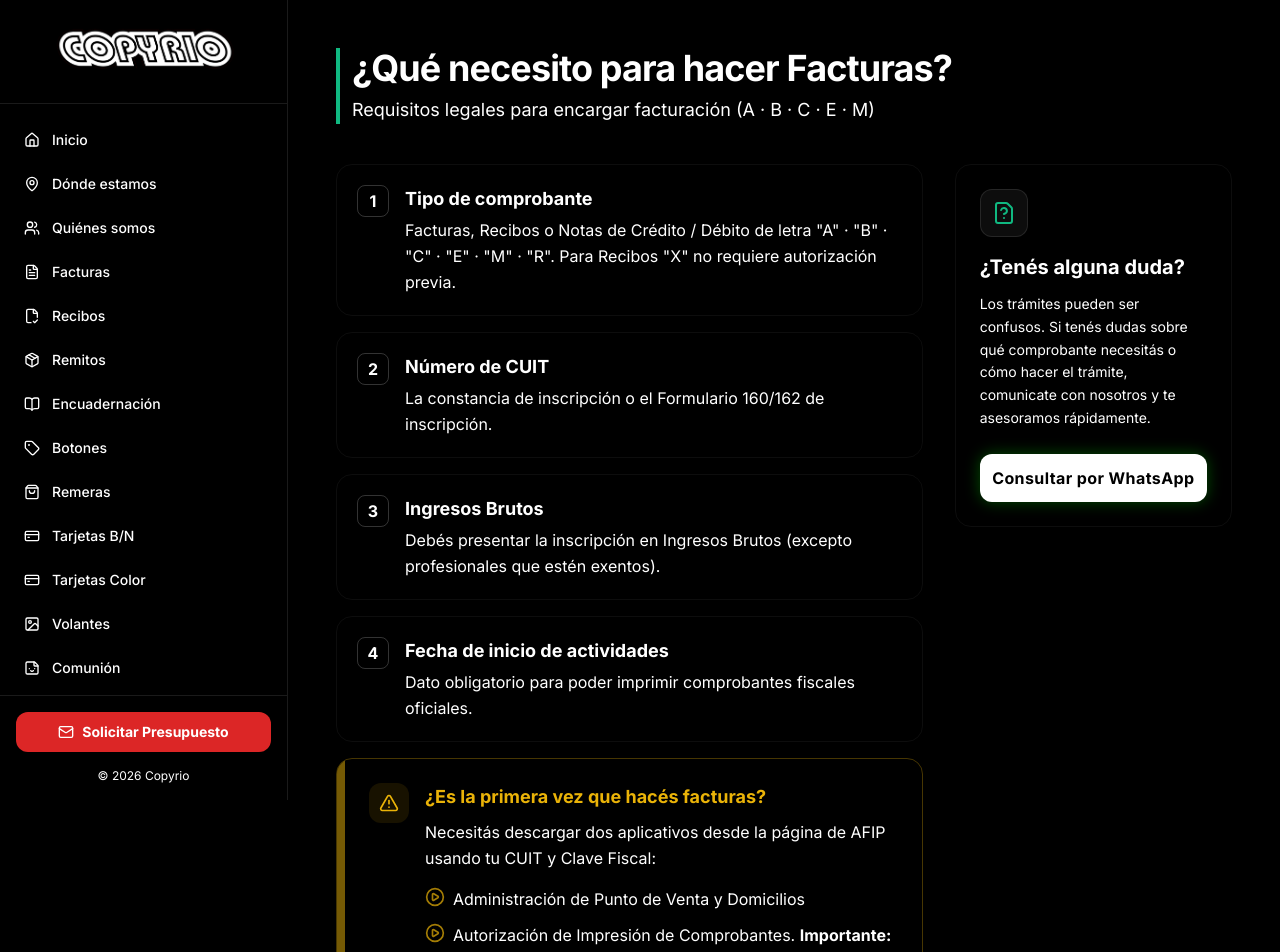
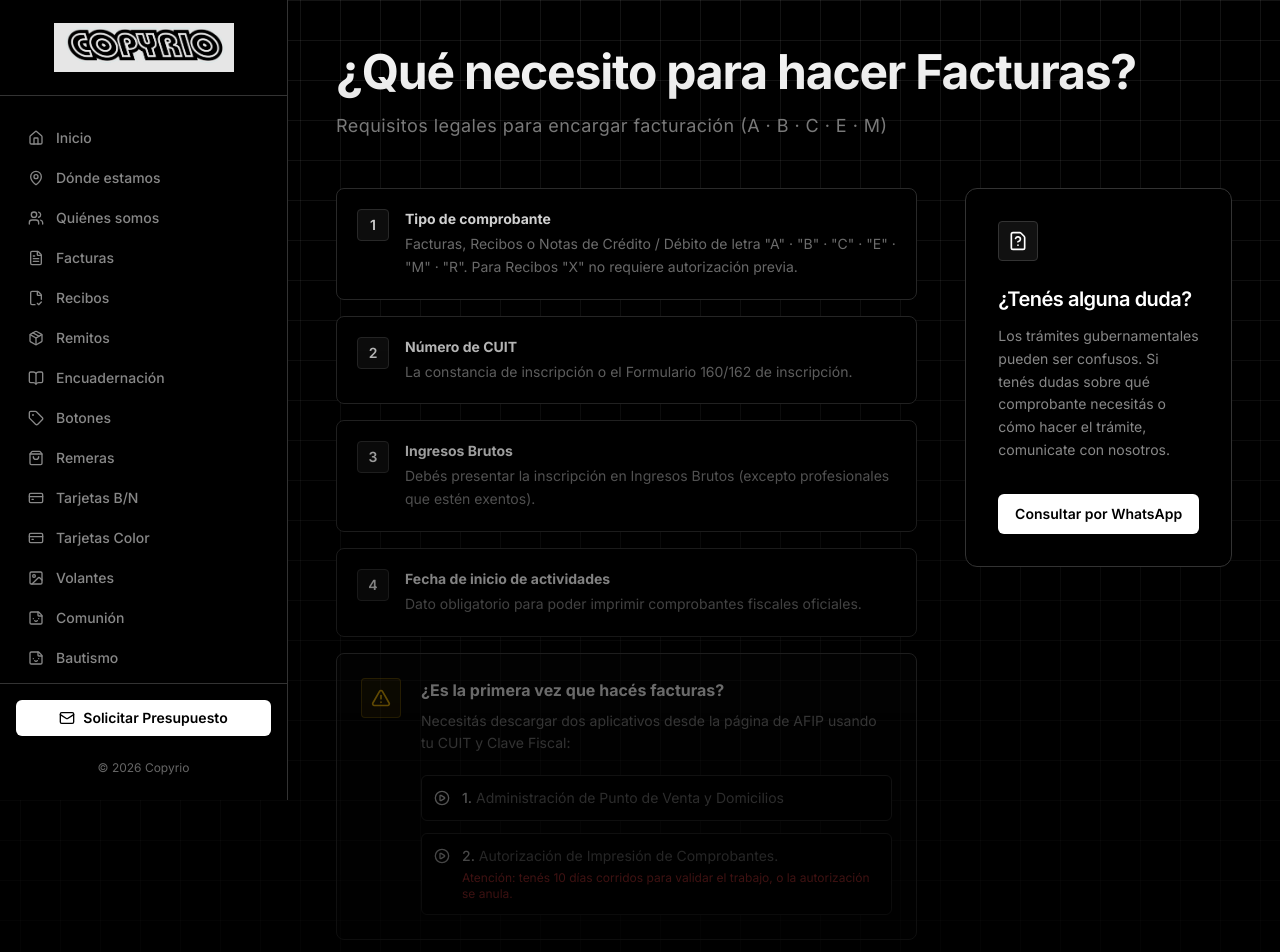
Before and after one commit to FedericoDeniard/copyrio, a React (Vite) app: page /que-necesito in a window 1280 px wide. Shown: the top 952 px of the page. Built offline with nearby package versions, Linux system fonts and the light colour scheme.

Commit message:
Vercel Style

```diff
--- a/src/components/Layout.jsx
+++ b/src/components/Layout.jsx
@@ -28,23 +28,41 @@ const navItems = [
 
 export default function Layout() {
   const [sidebarOpen, setSidebarOpen] = useState(false)
+  const [mousePosition, setMousePosition] = useState({ x: 0, y: 0 })
   const location = useLocation()
 
   useEffect(() => {
     setSidebarOpen(false)
   }, [location])
 
+  const handleMouseMove = (e) => {
+    setMousePosition({ x: e.clientX, y: e.clientY })
+  }
+
   return (
-    <div className="flex min-h-screen bg-brand-black font-sans text-brand-text">
+    <div
+      className="flex min-h-screen font-sans bg-grid relative"
+      onMouseMove={handleMouseMove}
+    >
+      {/* Interactive Spotlight */}
+      <div
+        className="pointer-events-none fixed inset-0 z-0 transition-opacity duration-300"
+        style={{
+          background: `radial-gradient(600px circle at ${mousePosition.x}px ${mousePosition.y}px, rgba(255,255,255,0.08), transparent 40%)`
+        }}
+      />
+
+      {/* Bottom Fade Overlay */}
+      <div className="absolute inset-0 bg-gradient-to-b from-transparent to-background/90 pointer-events-none z-0" />
 
       {/* Mobile Header & Hamburger */}
-      <div className="lg:hidden fixed top-0 left-0 right-0 h-16 glass z-40 flex items-center justify-between px-4 border-b border-white/10">
+      <div className="lg:hidden fixed top-0 left-0 right-0 h-16 glass z-40 flex items-center justify-between px-4 border-b border-accents-2">
         <div className="flex items-center gap-3">
-          <img src="/imagenes/logo-copyrio.gif" alt="Copyrio" className="h-8 object-contain" />
+          <img src="/imagenes/logo-copyrio.gif" alt="Copyrio" className="h-8 object-contain filter invert opacity-90" />
         </div>
         <button
           onClick={() => setSidebarOpen(true)}
-          className="p-2 bg-brand-dark rounded-lg border border-white/10 text-brand-text hover:bg-white/5 transition-colors"
+          className="p-2 bg-transparent rounded-md border border-accents-2 text-accents-5 hover:text-foreground hover:border-accents-3 transition-colors"
         >
           <Menu className="w-5 h-5" />
         </button>
@@ -53,22 +71,22 @@ export default function Layout() {
       {/* Mobile Overlay */}
       {sidebarOpen && (
         <div
-          className="fixed inset-0 bg-black/80 backdrop-blur-sm z-40 lg:hidden transition-opacity"
+          className="fixed inset-0 bg-background/80 backdrop-blur-sm z-40 lg:hidden transition-opacity"
           onClick={() => setSidebarOpen(false)}
         />
       )}
 
       {/* Sidebar */}
       <aside className={`
-        fixed top-0 left-0 bottom-0 w-72 bg-brand-dark border-r border-white/10 z-50
+        fixed top-0 left-0 bottom-0 w-72 bg-background border-r border-accents-2 z-50
         flex flex-col transition-transform duration-300 ease-in-out lg:shadow-none
         ${sidebarOpen ? 'translate-x-0' : '-translate-x-full lg:translate-x-0'}
       `}>
-        <div className="flex items-center justify-center p-6 border-b border-white/10">
-          <img src="/imagenes/logo-copyrio.gif" alt="Copyrio Logo" className="w-full max-w-[200px] object-contain" />
+        <div className="flex items-center justify-center h-24 border-b border-accents-2 px-6">
+          <img src="/imagenes/logo-copyrio.gif" alt="Copyrio Logo" className="w-full max-w-[180px] object-contain filter invert opacity-90" />
         </div>
 
-        <nav className="flex-1 overflow-y-auto py-4 px-3 space-y-1 custom-scrollbar">
+        <nav className="flex-1 overflow-y-auto py-6 px-4 space-y-1">
           {navItems.map((item) => {
             const Icon = item.icon
             return (
@@ -77,15 +95,15 @@ export default function Layout() {
                 to={item.to}
                 end={item.exact}
                 className={({ isActive }) => `
-                  flex items-center gap-3 px-3 py-2.5 rounded-xl text-sm font-medium transition-all duration-200
+                  flex items-center gap-3 px-3 py-2 rounded-md text-sm font-medium transition-colors duration-200
                   ${isActive
-                    ? 'bg-brand-primary/10 text-brand-primary shadow-sm border border-brand-primary/20'
-                    : 'text-brand-muted hover:bg-white/5 hover:text-brand-text'}
+                    ? 'bg-accents-2 text-foreground'
+                    : 'text-accents-5 hover:bg-accents-1 hover:text-foreground'}
                 `}
               >
                 {({ isActive }) => (
                   <>
-                    <Icon className={`w-4 h-4 ${isActive ? 'text-brand-primary' : 'text-brand-muted'}`} />
+                    <Icon className={`w-4 h-4 ${isActive ? 'text-foreground' : 'text-accents-5'}`} />
                     {item.label}
                   </>
                 )}
@@ -94,22 +112,22 @@ export default function Layout() {
           })}
         </nav>
 
-        <div className="p-4 border-t border-white/10 bg-brand-dark">
+        <div className="p-4 border-t border-accents-2 bg-background">
           <a
             href="mailto:copyrio@copyrio.ar?subject=Presupuesto"
-            className="flex items-center justify-center gap-2 w-full py-2.5 bg-red-600 hover:bg-red-500 text-white rounded-xl text-sm font-bold transition-colors shadow-sm"
+            className="flex items-center justify-center gap-2 w-full py-2 bg-foreground hover:bg-gray-200 text-background rounded-md text-sm font-semibold transition-colors"
           >
             <Mail className="w-4 h-4" />
             Solicitar Presupuesto
           </a>
-          <p className="text-center text-xs text-brand-muted mt-4">
+          <p className="text-center text-xs text-accents-4 mt-6 mb-2">
             © {new Date().getFullYear()} Copyrio
           </p>
         </div>
       </aside>
 
       {/* Main Content Area */}
-      <main className="flex-1 lg:ml-72 min-h-screen pt-16 lg:pt-0 pb-12">
+      <main className="flex-1 lg:ml-72 min-h-screen pt-16 lg:pt-0 pb-20">
         <div className="max-w-5xl mx-auto p-4 sm:p-8 lg:p-12">
           <Outlet />
         </div>
--- a/src/index.css
+++ b/src/index.css
@@ -26,4 +26,12 @@
   .text-secondary {
     @apply text-accents-5;
   }
+
+  .bg-grid {
+    background-size: 40px 40px;
+    background-image:
+      linear-gradient(to right, rgba(255, 255, 255, 0.08) 1px, transparent 1px),
+      linear-gradient(to bottom, rgba(255, 255, 255, 0.08) 1px, transparent 1px);
+    background-position: center top;
+  }
 }
--- a/src/pages/Home.jsx
+++ b/src/pages/Home.jsx
@@ -28,21 +28,19 @@ export default function Home() {
     <div className="animate-in fade-in duration-500">
 
       {/* Hero Section */}
-      <div className="bg-brand-card rounded-3xl p-8 sm:p-12 shadow-2xl border border-white/10 mb-12 relative overflow-hidden">
-        <div className="absolute top-0 right-0 w-64 h-64 bg-brand-primary rounded-full blur-[100px] -mr-20 -mt-20 opacity-10 pointer-events-none" />
-
-        <div className="relative z-10 max-w-2xl">
-          <h1 className="font-display font-black text-4xl sm:text-5xl lg:text-6xl text-brand-text tracking-tight leading-tight mb-4">
-            Imprenta y <span className="text-transparent bg-clip-text bg-gradient-to-r from-brand-primary to-emerald-400">encuadernación</span> profesional.
+      <div className="border-vercel rounded-xl p-8 sm:p-12 mb-16 bg-accents-1/30">
+        <div className="max-w-3xl">
+          <h1 className="font-display font-extrabold tracking-tight text-5xl sm:text-6xl lg:text-7xl text-foreground leading-[1.1] mb-6">
+            Imprenta y encuadernación profesional
           </h1>
-          <p className="text-lg text-brand-muted mb-8 max-w-lg leading-relaxed">
-            Más de 40 años brindando soluciones gráficas, comerciales y editoriales en la zona de Once, Buenos Aires.
+          <p className="text-xl text-accents-5 mb-10 max-w-2xl leading-relaxed font-light tracking-wide">
+            Más de 40 años brindando soluciones gráficas, comerciales y editoriales de alto rendimiento en la zona de Once, Buenos Aires.
           </p>
 
-          <div className="flex flex-col sm:flex-row gap-4 mb-8">
+          <div className="flex flex-col sm:flex-row gap-4 mb-12">
             <a
               href="mailto:copyrio@copyrio.ar?subject=Presupuesto"
-              className="inline-flex items-center justify-center gap-2 px-6 py-3.5 bg-red-600 hover:bg-red-500 text-white rounded-xl font-bold transition-all hover:shadow-[0_0_15px_rgba(220,38,38,0.5)] hover:-translate-y-0.5"
+              className="inline-flex items-center justify-center gap-2 px-6 py-3 bg-foreground hover:bg-gray-200 text-background rounded-md font-semibold transition-colors"
             >
               Consultar Presupuesto
               <ExternalLink className="w-4 h-4 ml-1 opacity-70" />
@@ -51,49 +49,43 @@ export default function Home() {
               href="https://wa.me/5491149543444"
               target="_blank"
               rel="noreferrer"
-              className="inline-flex items-center justify-center gap-2 px-6 py-3.5 bg-brand-dark hover:bg-white/5 text-brand-primary rounded-xl font-bold transition-all border border-brand-primary/30 hover:border-brand-primary hover:shadow-[0_0_15px_rgba(0,255,0,0.2)]"
+              className="inline-flex items-center justify-center gap-2 px-6 py-3 bg-transparent hover:bg-accents-2 text-foreground rounded-md font-medium transition-colors border border-accents-2"
             >
-              <MessageCircle className="w-5 h-5" />
+              <MessageCircle className="w-4 h-4 text-brand-accent group-hover:text-brand-accent" />
               WhatsApp
             </a>
           </div>
 
-          <div className="flex items-center gap-4 text-sm font-medium text-brand-muted bg-brand-dark w-fit px-4 py-2.5 rounded-lg border border-white/5">
-            <Phone className="w-4 h-4 text-brand-primary" />
-            <span className="text-brand-text">011 4954-3444</span>
-            <span className="w-1 h-1 bg-white/20 rounded-full" />
-            <span>Lun a Vie 10:30 a 19:00 Hs</span>
+          <div className="flex items-center gap-3 text-sm font-medium text-accents-5 group">
+            <Phone className="w-4 h-4 text-accents-5 group-hover:text-foreground transition-colors" />
+            <span className="text-foreground">011 4954-3444</span>
+            <span className="w-1 h-1 bg-accents-3 rounded-full" />
+            <span>Lu a Vi 10:30 a 19:00 Hs</span>
           </div>
         </div>
       </div>
 
       {/* Services Grid */}
-      <div className="mb-12">
-        <h2 className="font-display text-2xl font-bold text-brand-accent mb-6 flex items-center gap-2">
+      <div className="mb-20">
+        <h2 className="font-display tracking-tight text-2xl font-semibold text-foreground mb-8">
           Nuestros Servicios
         </h2>
 
-        <div className="grid grid-cols-1 md:grid-cols-2 lg:grid-cols-3 gap-3">
+        <div className="grid grid-cols-1 md:grid-cols-2 lg:grid-cols-3 gap-4 group/grid">
           {services.map((service, i) => (
-            <div
-              key={i}
-              className="flex items-start gap-3 p-4 bg-brand-card rounded-xl border border-white/5 hover:border-brand-primary/30 hover:bg-white/5 transition-all group"
-            >
-              <CheckCircle2 className="w-5 h-5 text-brand-primary shrink-0 mt-0.5 group-hover:scale-110 transition-transform" />
-              <span className="text-sm font-medium text-brand-text leading-snug group-hover:text-brand-primary transition-colors">{service}</span>
-            </div>
+            <ServiceCard key={i} service={service} />
           ))}
         </div>
       </div>
 
       {/* Brands */}
-      <div>
-        <h3 className="text-xs font-bold tracking-widest uppercase text-brand-muted mb-6">Equipamiento de primer nivel</h3>
-        <div className="bg-white rounded-2xl p-8 border border-white/10 shadow-sm inline-block opacity-90 hover:opacity-100 transition-opacity">
+      <div className="border-t border-accents-2 pt-16">
+        <h3 className="text-xs font-semibold tracking-[0.2em] uppercase text-accents-4 mb-8">Equipamiento tecnológico</h3>
+        <div className="inline-flex items-center justify-center p-8 rounded-lg border border-accents-2 bg-accents-1/20 transition-colors hover:border-accents-3">
           <img
             src="/imagenes/marcas.gif"
             alt="Marcas: Ricoh, Aficio, Minolta, Canon"
-            className="h-12 object-contain"
+            className="h-10 object-contain filter invert opacity-60 hover:opacity-100 transition-opacity"
           />
         </div>
       </div>
@@ -101,3 +93,34 @@ export default function Home() {
     </div>
   )
 }
+
+function ServiceCard({ service }) {
+  const handleMouseMove = (e) => {
+    const rect = e.currentTarget.getBoundingClientRect()
+    const x = e.clientX - rect.left
+    const y = e.clientY - rect.top
+    e.currentTarget.style.setProperty('--mouse-x', `${x}px`)
+    e.currentTarget.style.setProperty('--mouse-y', `${y}px`)
+  }
+
+  return (
+    <div
+      onMouseMove={handleMouseMove}
+      className="relative rounded-lg p-[1px] bg-accents-2 overflow-hidden group/card"
+    >
+      {/* Dynamic Border Glow */}
+      <div
+        className="pointer-events-none absolute -inset-px opacity-0 group-hover/card:opacity-100 transition-opacity duration-300 z-0"
+        style={{
+          background: `radial-gradient(300px circle at var(--mouse-x) var(--mouse-y), rgba(255,255,255,0.5), transparent 40%)`
+        }}
+      />
+
+      {/* Inner solid content */}
+      <div className="relative z-10 flex items-start gap-4 p-5 h-full rounded-[7px] bg-background">
+        <CheckCircle2 className="w-5 h-5 text-accents-4 shrink-0 mt-0.5 group-hover/card:text-foreground transition-colors" />
+        <span className="text-sm font-medium text-accents-5 group-hover/card:text-foreground transition-colors leading-relaxed">{service}</span>
+      </div>
+    </div>
+  )
+}
--- a/src/pages/QueNecesito.jsx
+++ b/src/pages/QueNecesito.jsx
@@ -21,51 +21,53 @@ export default function QueNecesito() {
   ]
 
   return (
-    <div className="animate-in fade-in slide-in-from-bottom-4 duration-500">
+    <div className="animate-in fade-in duration-500">
 
-      <div className="mb-10 pl-3 border-l-4 border-brand-accent">
-        <h1 className="font-display text-4xl font-black text-brand-text tracking-tight">¿Qué necesito para hacer Facturas?</h1>
-        <p className="text-lg text-brand-primary mt-2">Requisitos legales para encargar facturación (A · B · C · E · M)</p>
+      <div className="mb-12">
+        <h1 className="font-display text-4xl sm:text-5xl font-extrabold tracking-tight text-foreground mb-4">¿Qué necesito para hacer Facturas?</h1>
+        <p className="text-lg text-accents-5 font-light tracking-wide">Requisitos legales para encargar facturación (A · B · C · E · M)</p>
       </div>
 
-      <div className="grid grid-cols-1 lg:grid-cols-12 gap-8">
+      <div className="grid grid-cols-1 lg:grid-cols-12 gap-8 lg:gap-12">
 
         {/* Main List */}
         <div className="lg:col-span-8 space-y-4">
           {items.map((item, i) => (
-            <div key={i} className="flex gap-4 p-5 bg-brand-card rounded-2xl border border-white/5 shadow-2xl group hover:border-brand-primary/30 transition-colors">
-              <div className="flex-shrink-0 w-8 h-8 flex items-center justify-center rounded-lg bg-brand-dark border border-brand-primary/20 text-brand-primary font-bold font-display group-hover:bg-brand-primary/10 transition-colors">
+            <div key={i} className="flex gap-4 p-5 rounded-lg border-vercel bg-background group">
+              <div className="flex-shrink-0 w-8 h-8 flex items-center justify-center rounded border border-accents-2 bg-accents-1 text-foreground font-semibold text-sm group-hover:bg-foreground group-hover:text-background transition-colors">
                 {i + 1}
               </div>
               <div>
-                <strong className="block text-brand-text mb-1 text-lg group-hover:text-brand-primary transition-colors">{item.label}</strong>
-                <p className="text-brand-muted leading-relaxed">{item.text}</p>
+                <strong className="block text-foreground mb-1 text-sm">{item.label}</strong>
+                <p className="text-accents-5 leading-relaxed text-sm">{item.text}</p>
               </div>
             </div>
           ))}
 
           {/* Special Warning Item */}
-          <div className="mt-8 p-6 bg-brand-dark rounded-2xl border border-yellow-500/30 shadow-2xl relative overflow-hidden">
-            <div className="absolute top-0 left-0 w-2 h-full bg-yellow-500/50" />
-            <div className="flex gap-4 items-start pl-2">
-              <div className="flex-shrink-0 w-10 h-10 flex items-center justify-center rounded-xl bg-yellow-500/10 text-yellow-500">
+          <div className="mt-8 p-6 rounded-lg border border-accents-3 bg-accents-1/30">
+            <div className="flex flex-col sm:flex-row gap-5 items-start">
+              <div className="flex-shrink-0 w-10 h-10 flex items-center justify-center rounded border border-yellow-500/30 bg-yellow-500/10 text-yellow-500">
                 <AlertTriangle className="w-5 h-5" />
               </div>
               <div>
-                <strong className="block text-yellow-500 mb-2 text-lg">¿Es la primera vez que hacés facturas?</strong>
-                <p className="text-brand-muted leading-relaxed mb-4">
+                <strong className="block text-foreground mb-2">¿Es la primera vez que hacés facturas?</strong>
+                <p className="text-accents-5 leading-relaxed text-sm mb-5">
                   Necesitás descargar dos aplicativos desde la página de AFIP usando tu CUIT y Clave Fiscal:
                 </p>
-                <ul className="space-y-3">
-                  <li className="flex gap-2 text-brand-muted">
-                    <PlayCircle className="w-5 h-5 flex-shrink-0 text-yellow-500/70" />
-                    <span>Administración de Punto de Venta y Domicilios</span>
-                  </li>
-                  <li className="flex gap-2 text-brand-muted">
-                    <PlayCircle className="w-5 h-5 flex-shrink-0 text-yellow-500/70" />
-                    <span>Autorización de Impresión de Comprobantes. <strong className="text-brand-text">Importante:</strong> tenés 10 días corridos para validar el trabajo. Si se vence el plazo, la autorización se anula y hay que volver a pedirla.</span>
-                  </li>
-                </ul>
+                <div className="space-y-3">
+                  <div className="flex gap-3 items-start p-3 rounded-md bg-background border border-accents-2">
+                    <PlayCircle className="w-4 h-4 flex-shrink-0 text-foreground mt-0.5" />
+                    <span className="text-sm text-accents-5"><strong className="text-foreground font-medium">1.</strong> Administración de Punto de Venta y Domicilios</span>
+                  </div>
+                  <div className="flex gap-3 items-start p-3 rounded-md bg-background border border-accents-2">
+                    <PlayCircle className="w-4 h-4 flex-shrink-0 text-foreground mt-0.5" />
+                    <span className="text-sm text-accents-5">
+                      <strong className="text-foreground font-medium">2.</strong> Autorización de Impresión de Comprobantes.
+                      <span className="block mt-1 text-xs text-brand-danger">Atención: tenés 10 días corridos para validar el trabajo, o la autorización se anula.</span>
+                    </span>
+                  </div>
+                </div>
               </div>
             </div>
           </div>
@@ -73,19 +75,21 @@ export default function QueNecesito() {
 
         {/* Sidebar Info */}
         <div className="lg:col-span-4">
-          <div className="bg-brand-card text-brand-text p-6 rounded-2xl sticky top-8 shadow-2xl border border-white/5">
-            <div className="w-12 h-12 bg-white/5 border border-white/10 rounded-xl flex items-center justify-center mb-4">
-              <FileQuestion className="w-6 h-6 text-brand-accent" />
+          <div className="bg-background text-foreground p-8 rounded-xl sticky top-8 border-vercel flex flex-col items-start">
+            <div className="w-10 h-10 border border-accents-2 rounded bg-accents-1 flex items-center justify-center mb-6">
+              <FileQuestion className="w-5 h-5 text-foreground" />
             </div>
-            <h3 className="font-display font-bold text-xl mb-3 text-brand-text">¿Tenés alguna duda?</h3>
-            <p className="text-brand-muted text-sm leading-relaxed mb-6">
-              Los trámites pueden ser confusos. Si tenés dudas sobre qué comprobante necesitás o cómo hacer el trámite, comunicate con nosotros y te asesoramos rápidamente.
+
+            <h3 className="font-semibold tracking-tight text-xl mb-3">¿Tenés alguna duda?</h3>
+            <p className="text-accents-5 text-sm leading-relaxed mb-8">
+              Los trámites gubernamentales pueden ser confusos. Si tenés dudas sobre qué comprobante necesitás o cómo hacer el trámite, comunicate con nosotros.
             </p>
+
             <a
               href="https://wa.me/5491149543444"
               target="_blank"
               rel="noreferrer"
-              className="block w-full text-center py-3 bg-brand-primary hover:bg-brand-primaryHover text-black rounded-xl font-black tracking-wide transition-all shadow-[0_0_15px_rgba(0,255,0,0.3)] hover:shadow-[0_0_20px_rgba(0,255,0,0.5)]"
+              className="w-full text-center py-2.5 bg-foreground hover:bg-gray-200 text-background rounded-md text-sm font-semibold transition-colors"
             >
               Consultar por WhatsApp
             </a>
```
Also changed, not shown: src/components/ProductPage.jsx (+23 -23 lines), src/pages/DondeEstamos.jsx (+23 -20 lines), src/pages/OtrosLinks.jsx (+15 -19 lines), src/pages/QuienesSomos.jsx (+19 -19 lines).
